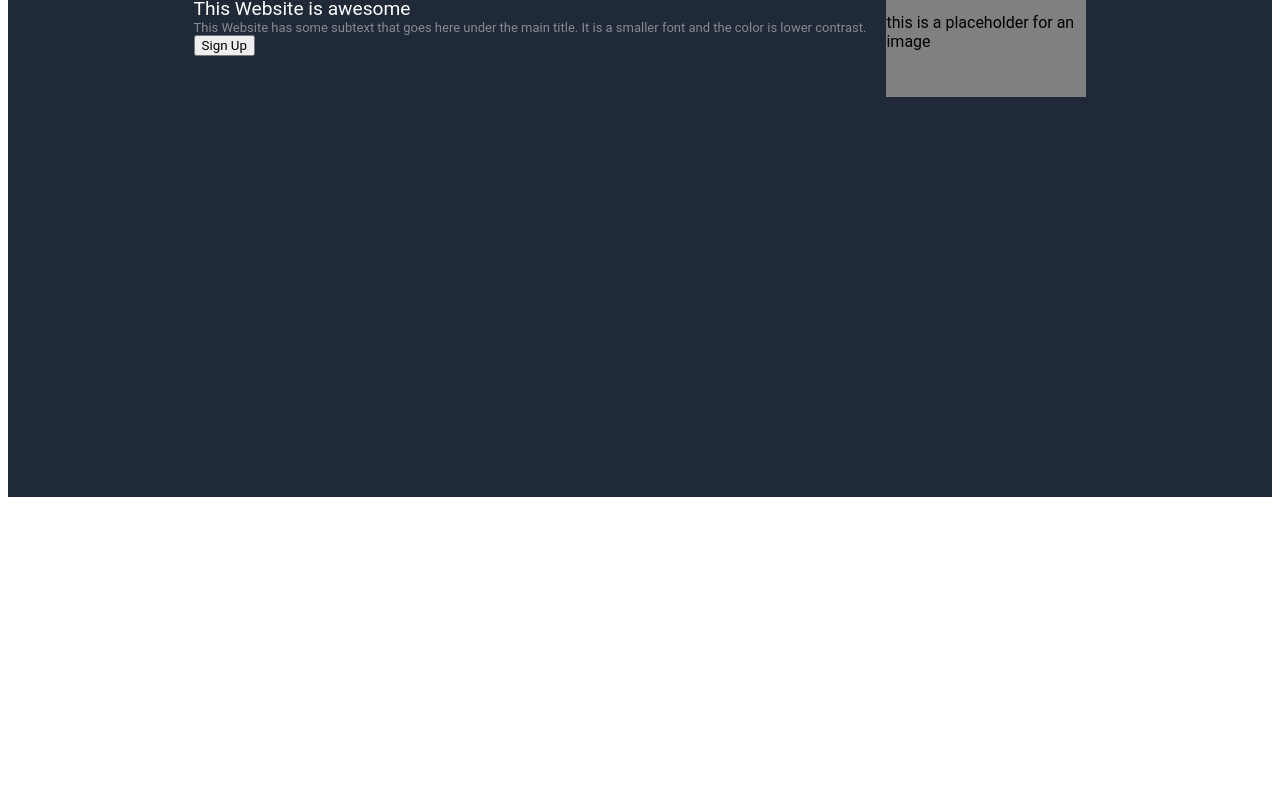
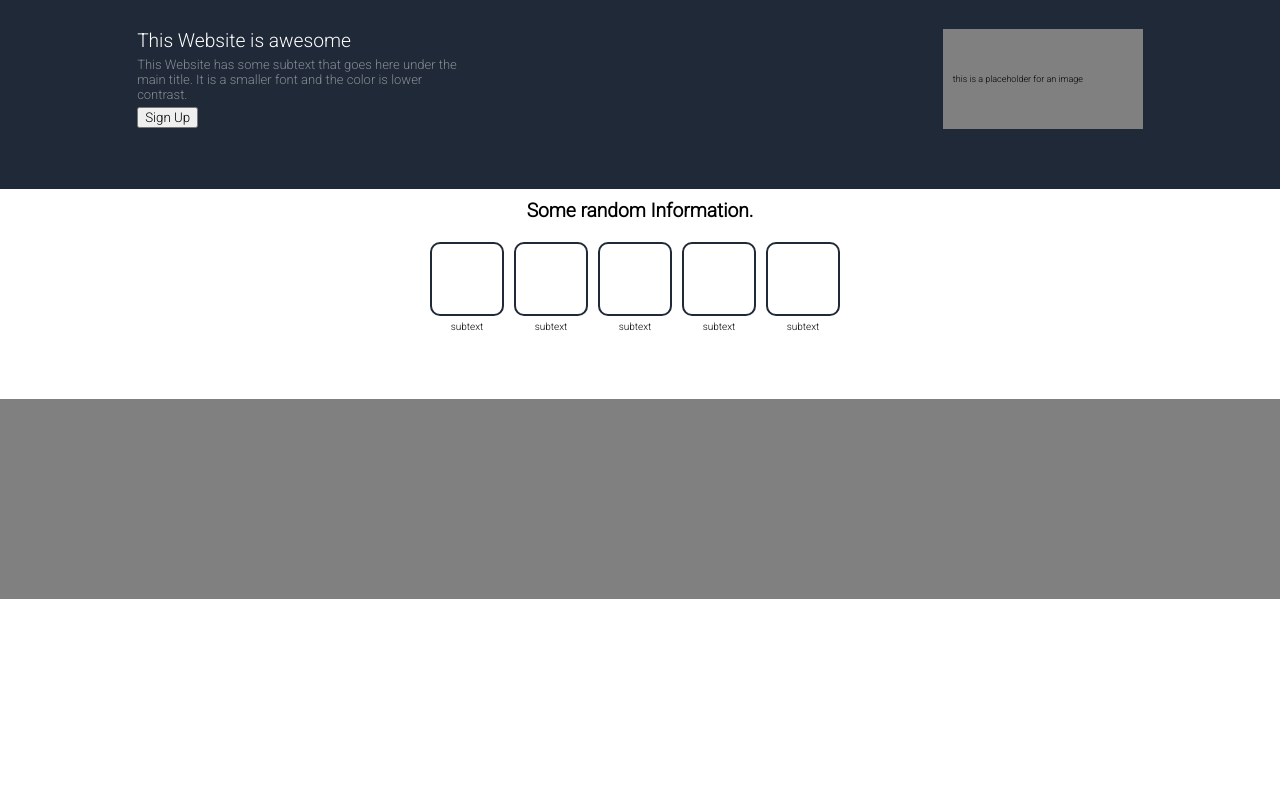
Before and after one commit to PandaFromUganda/WebsiteFromScratch, a plain HTML site: page index.html in a window 1280 px wide. Shown: the part 61-848 px from the top of the page. Drawn offline with Linux system fonts and the light colour scheme.

Commit message:
added container 2 in html/css

```diff
--- a/index.html
+++ b/index.html
@@ -4,7 +4,10 @@
     <meta charset="UTF-8">
     <meta http-equiv="X-UA-Compatible" content="IE=edge">
     <meta name="viewport" content="width=device-width, initial-scale=1.0">
-    <link rel="stylesheet" href="style.css"
+    <link rel="stylesheet" href="style.css">
+    <link rel="preconnect" href="https://fonts.googleapis.com">
+    <link rel="preconnect" href="https://fonts.gstatic.com" crossorigin>
+    <link href="https://fonts.googleapis.com/css2?family=Roboto:wght@300&display=swap" rel="stylesheet">
 </head>
 
 <body>
@@ -30,12 +33,46 @@
             </div>
         </div>
         <div class="container2box2">
+            <p> </p>
             <p> this is a placeholder for an image </p>
+            <p> </p>
         </div>
     </div>
 
     <div class="container3">
+        <div class="c3b1">
+            <div class="header">
+                <b>Some random Information.</b>
+            </div>
+        </div>
+        <div class="c3b2">
+            <div class="s">
+                <div class="square"></div>
+                <div class="subtext">subtext</div>
+            </div>
 
+            <div class="s">
+                <div class="square"></div>
+                <div class="subtext">subtext</div>
+            </div>
+
+            <div class="s">
+                <div class="square"></div>
+                <div class="subtext">subtext</div>
+            </div>
+
+            <div class="s">
+                <div class="square"></div>
+                <div class="subtext">subtext</div>
+            </div>
+
+            <div class="s">
+                <div class="square"></div>
+                <div class="subtext">subtext</div>
+            </div>
+
+            </div>
+        </div>
     </div>
 
     <div class="container4">
--- a/style.css
+++ b/style.css
@@ -1,5 +1,9 @@
 * {
     font-family: "Roboto", sans-serif;
+}
+
+body {
+    margin: 0px;
 }
 
 .container1 {
@@ -12,30 +16,34 @@
 }
 
 .logo {
-    margin-left: 15px;
+    margin-left: 45px;
     margin-top: 15px;
 }
 
 .links {
     margin-top: 15px;
-    margin-right: 15px;
+    margin-right: 45px;
 }
 
 .container2 {
     display: flex;
-    flex-basis: auto;
-    justify-content: center;
+    justify-content: space-around;
     width: auto;
-    height: 500px;
+    height: 200px;
     background-color: #1F2937;
 }
 
 .container2box1 {
     display: flex;
     flex-direction: column;
-    margin-left: 20px;
-    margin-right: 20px;
+    margin-left: 65px;
+    margin-top: 40px;
 
+}
+
+.container2box1 div {
+    margin-bottom: 5px;
+    width: 50%;
 }
 
 .bigFont {
@@ -57,8 +65,10 @@
 
 .container2box2 {
     display: flex;
-    justify-content: center;
-    margin-right: 20px;
+    justify-content: space-around;
+    flex-direction: column;
+    margin-right: 65px;
+    margin-top: 40px;
     height: 100px;
     width: 200px;
     background-color: grey;
@@ -67,23 +77,61 @@
 
 .container2box2 p {
     color: black;
-
+    font-size: xx-small;
+    margin-left: 10px;
+    margin-right: 10px;
 }
 
 .container3 {
     width: auto;
-    height: 500px;
+    height: 200px;
     background-color: white;
+}
+
+.c3b1 {
+    display: flex;
+    flex-direction: row-reverse;
+    justify-content: space-around;
+    margin-top: 10px;
+}
+
+.header {
+    font-size: larger;
+}
+
+.c3b2 {
+    display: flex;
+    flex-direction: row;
+    justify-content: center;
+    margin-top: 20px;
+}
+
+.s {
+    margin-right: 10px;
+}
+
+.square {
+    height: 30px;
+    width: 30px;
+    padding: 20px;
+    border: 2px solid #1F2937;
+    border-radius: 10px;
+}
+
+.subtext {
+    margin-top: 5px;
+    font-size: x-small;
+    text-align: center;
 }
 
 .container4 {
     width: auto;
-    height: 400px;
+    height: 200px;
     background-color: grey;
 }
 
 .container5 {
     width: auto;
-    height: 500px;
+    height: 200px;
     background-color: white;
 }
```
